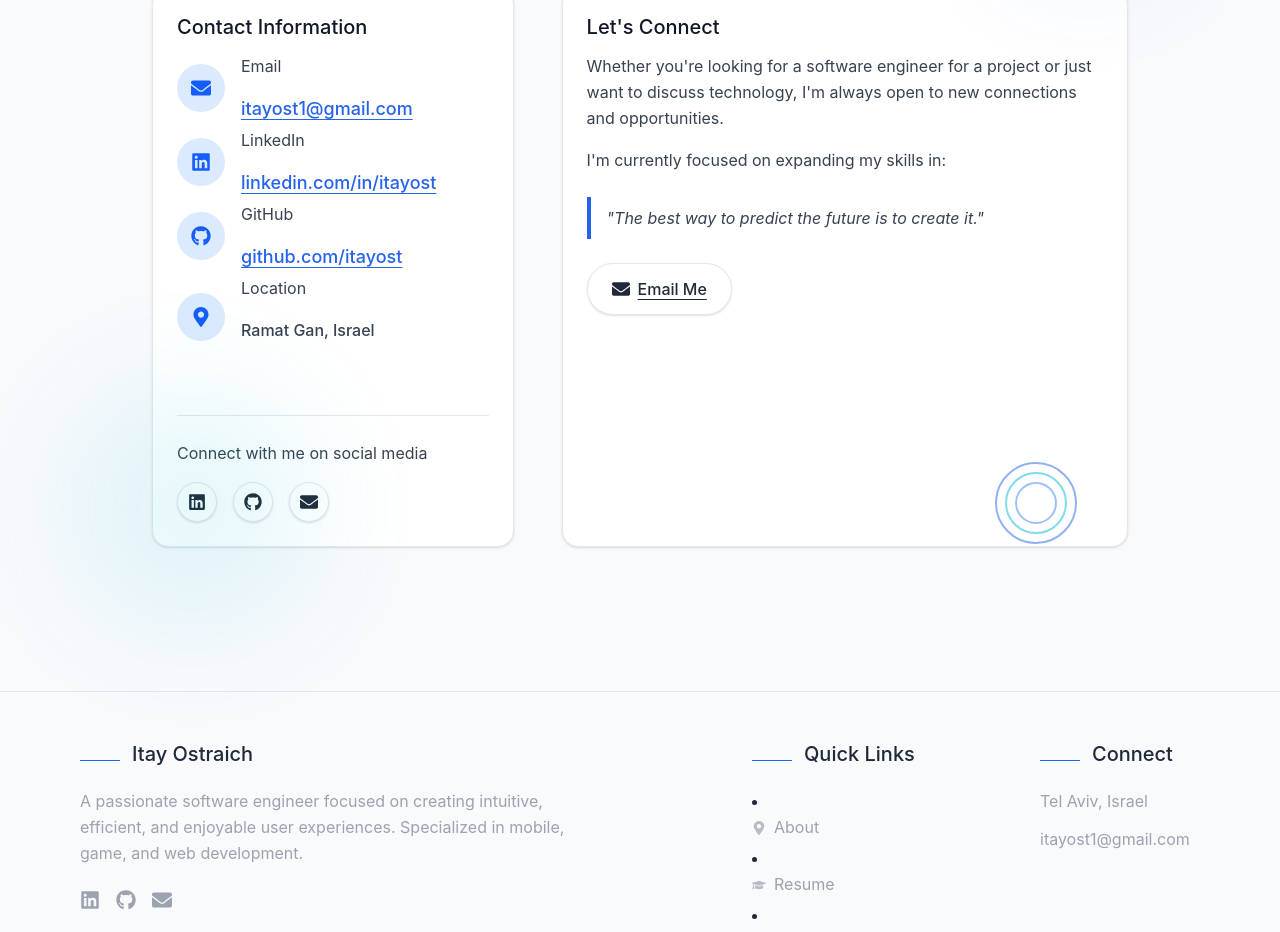
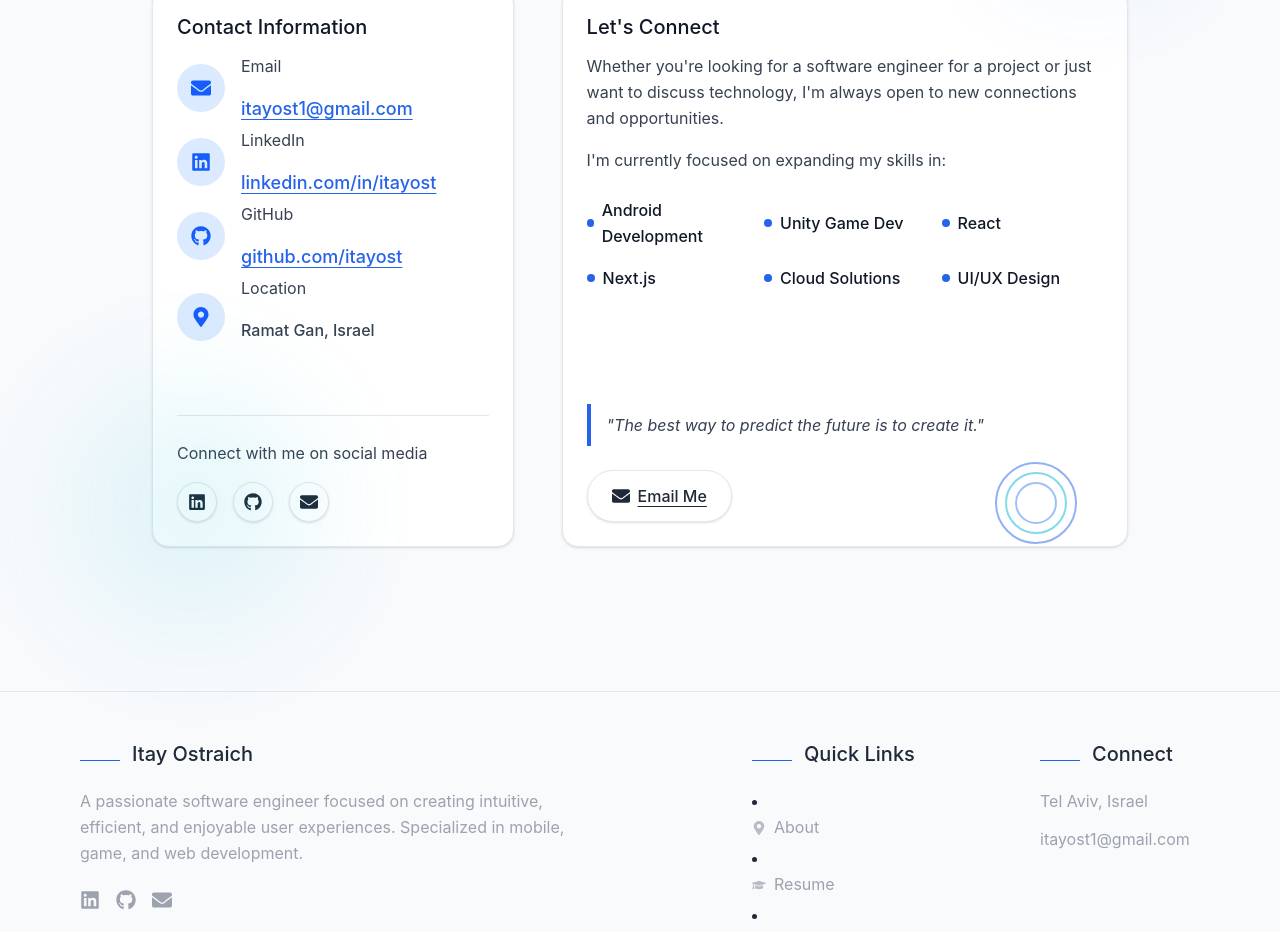
Before and after one commit to itayost/itay-portfolio, a Next.js app: page / in a window 1280 px wide. Shown: the part 2820-3752 px from the top of the page. Built offline with nearby package versions, Linux system fonts and the light colour scheme.

Commit message:
Update ConnectCard.tsx

```diff
--- a/src/components/ConnectCard.tsx
+++ b/src/components/ConnectCard.tsx
@@ -28,7 +28,7 @@ export default function ConnectCard({ className = "" }: ConnectCardProps) {
     >
       <div className="flex flex-col h-full justify-between">
         <div>
-         <h3 className="text-xl md:text-2xl font-semibold mb-6">Let&apos;s Connect</h3>
+<h3 className="text-xl md:text-2xl font-semibold mb-6">Let&apos;s Connect</h3>
 
 <p className="text-lg text-gray-700 dark:text-gray-300 mb-6">
   Whether you&apos;re looking for a software engineer for a project or just want to discuss technology,
@@ -39,6 +39,10 @@ export default function ConnectCard({ className = "" }: ConnectCardProps) {
   I&apos;m currently focused on expanding my skills in:
 </p>
 
+          <SkillsList skills={skills} />
+        </div>
+
+        <div className="mt-10">
 <blockquote
   className="italic pl-4 py-2 my-6 text-gray-700 dark:text-gray-300"
   style={{
```
